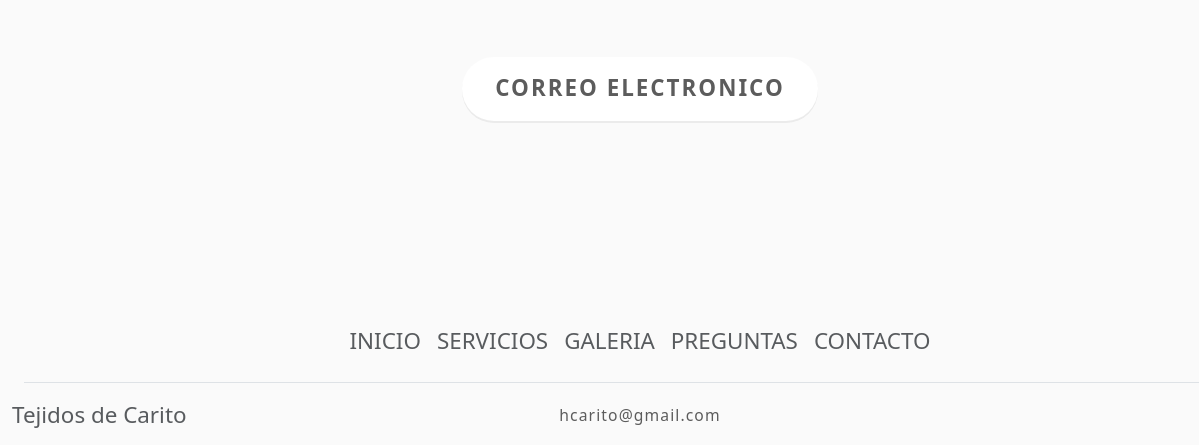
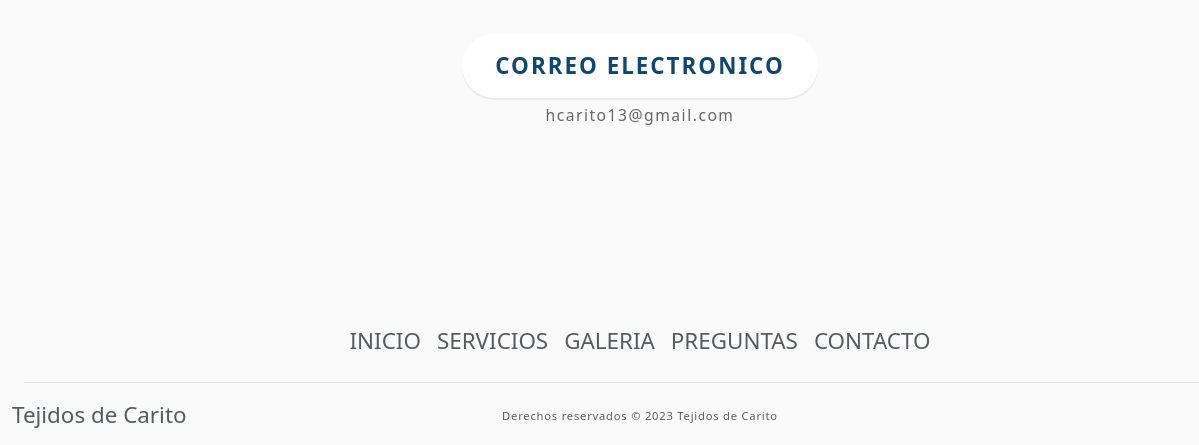
Before and after one commit to ariaspabloi/tejidosdecarito, a website: page index.html in a window 1280 px wide. Shown: the part 3894-4339 px from the top of the page, 0-1199 px from the left. Drawn offline with nearby package versions, Linux system fonts and the light colour scheme; a web font is replaced by a local one.

Commit message:
add reserved rights

```diff
--- a/index.html
+++ b/index.html
@@ -538,9 +538,12 @@
             /></a>
           </div>
           <h2 class="contact__title title">.... o envianos un</h2>
-          <a href="mailto:hcarito13@gmail.com"
-            ><button class="contact__button">Correo electronico</button></a
-          >
+          <div>
+            <a href="mailto:hcarito13@gmail.com"
+              ><button class="contact__button">Correo electronico</button></a
+            >
+            <p class="contact__mail">hcarito13@gmail.com</p>
+          </div>
         </div>
       </section>
     </main>
@@ -588,7 +591,9 @@
           </a>
         </div>
         <div>
-          <p class="footer__email">hcarito@gmail.com</p>
+          <p class="footer__rights">
+            Derechos reservados © 2023 Tejidos de Carito
+          </p>
         </div>
         <ul class="nav col-md-4 justify-content-end list-unstyled d-flex">
           <li class="ms-3">
--- a/scss/_contact.scss
+++ b/scss/_contact.scss
@@ -11,7 +11,7 @@
     border-radius: 300px;
     border-width: 0;
     box-shadow: 0 2px 0 0 #ebebeb;
-    color: #5c5c5c;
+    color: $color_title;
     cursor: pointer;
     font-size: 1em;
     font-weight: bold;
@@ -22,6 +22,14 @@
     text-align: center;
     text-transform: uppercase;
     transition: 0.1s background-color linear;
+  }
+  .contact__button:hover {
+    color: $color-title-accent;
+  }
+  .contact__mail {
+    margin-top: 6px;
+    font-size: 0.7em;
+    letter-spacing: 1.5px;
   }
   .contact__img {
     height: 100%;
--- a/scss/_footer.scss
+++ b/scss/_footer.scss
@@ -1,14 +1,13 @@
 .footer {
   background-color: $color-background-even;
   min-height: 20vh;
-  .footer__email {
+  .footer__rights {
     margin: auto;
-    font-size: 1em;
     font-style: normal;
     font-weight: 500;
     letter-spacing: 0.07em;
     line-height: 1.4em;
-    font-size: 0.7em;
+    font-size: 0.5em;
     color: $color-text-odd;
   }
 }
--- a/scss/_header.scss
+++ b/scss/_header.scss
@@ -40,6 +40,10 @@
       text-transform: uppercase;
       transition: 0.1s background-color linear;
       width: 12rem;
+    }
+
+    .header__button:hover {
+      color: $color-title-accent;
     }
   }
 }
```
Also changed, not shown: css/style.css.
